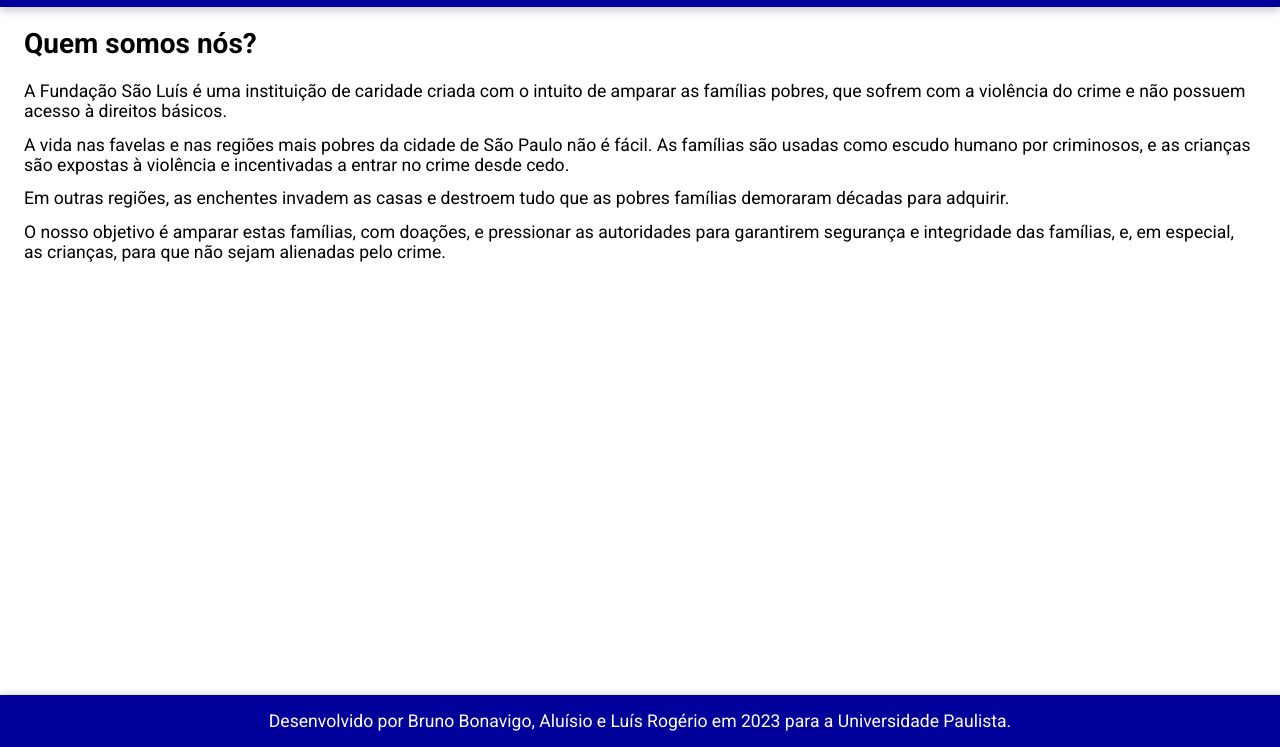
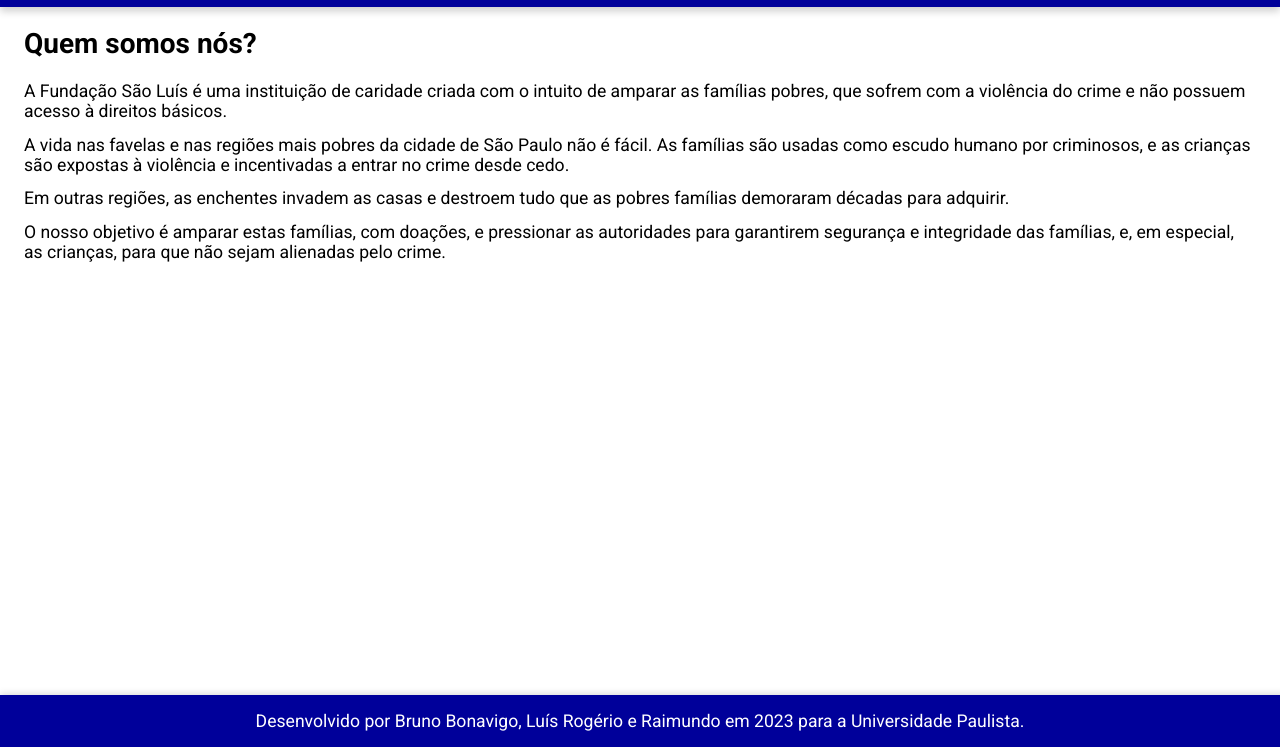
Before and after one commit to Bonavigo/funcacao-sao-luis, a plain HTML site: page index.html in a window 1280 px wide. Shown: the part 53-800 px from the top of the page. Drawn offline with nearby package versions, Linux system fonts and the light colour scheme.

Commit message:
Nomes dos membros do grupo arrumados

```diff
--- a/assets/css/app.css
+++ b/assets/css/app.css
@@ -1,6 +1,6 @@
 /* Por Bruno Bonavigo, 2023 */
 /* APS UNIP - Marquês */
-/* Membros do grupo: Bruno Bonavigo, Aluísio, Luís Rogério */
+/* Membros do grupo: Bruno Bonavigo, Luís Rogério e Raimundo */
 
 @import url('https://fonts.googleapis.com/css2?family=Roboto:ital,wght@0,100;0,300;0,400;0,500;0,700;0,900;1,100;1,300;1,400;1,500;1,700;1,900&display=swap');
 
--- a/assets/js/app.js
+++ b/assets/js/app.js
@@ -1,6 +1,6 @@
 /* Por Bruno Bonavigo, 2023 */
 /* APS UNIP - Marquês */
-/* Membros do grupo: Bruno Bonavigo, Aluísio, Luís Rogério */
+/* Membros do grupo: Bruno Bonavigo, Luís Rogério e Raimundo */
 
 const FUNDACAO = {
 	trocarPagina(pagina) {
--- a/index.html
+++ b/index.html
@@ -59,7 +59,7 @@
 			</section>
 		</main>
 		<footer>
-			<p>Desenvolvido por Bruno Bonavigo, Aluísio e Luís Rogério em 2023 para a Universidade Paulista.</p>
+			<p>Desenvolvido por Bruno Bonavigo, Luís Rogério e Raimundo em 2023 para a Universidade Paulista.</p>
 		</footer>
 		<script src="assets/js/app.js"></script>
 	</body>
```
